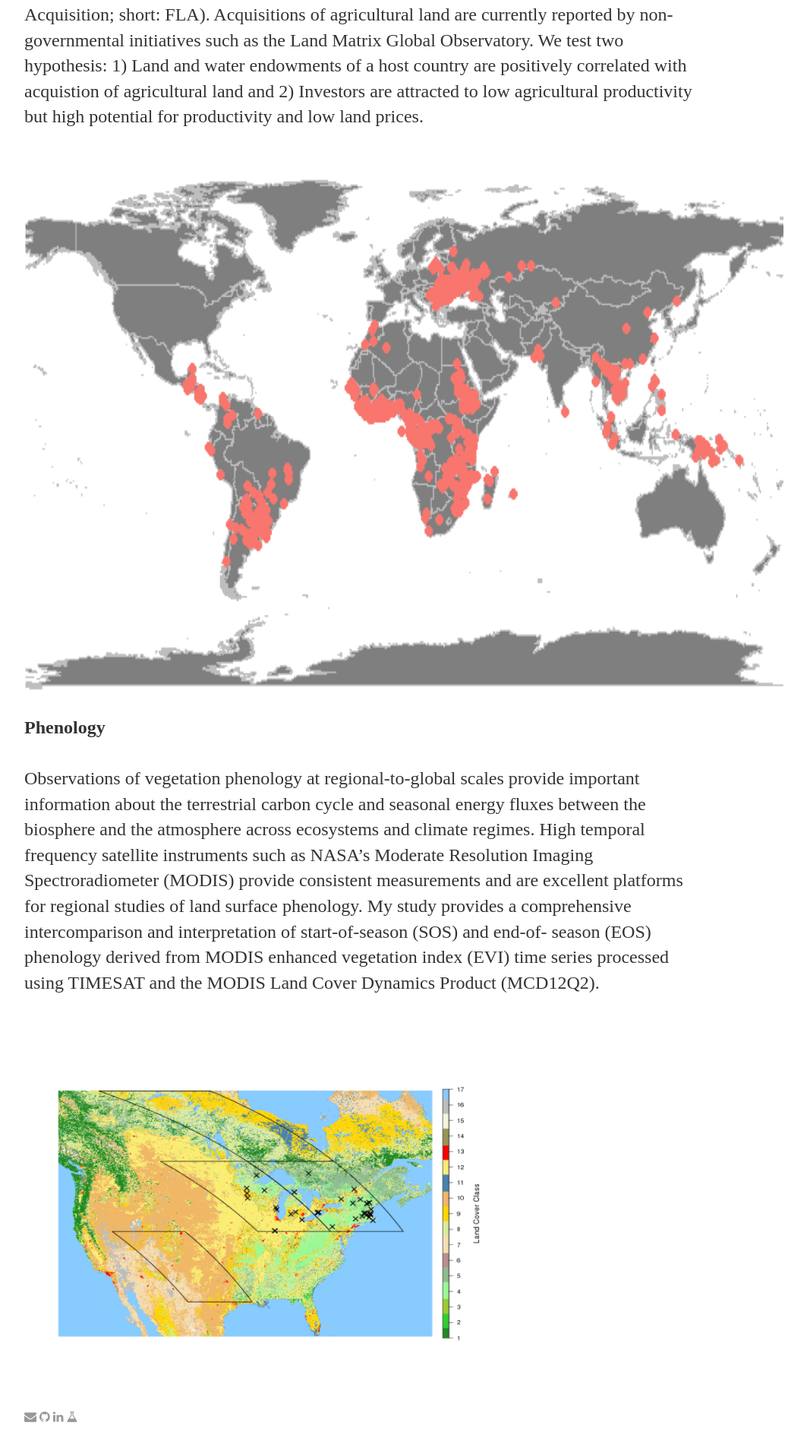
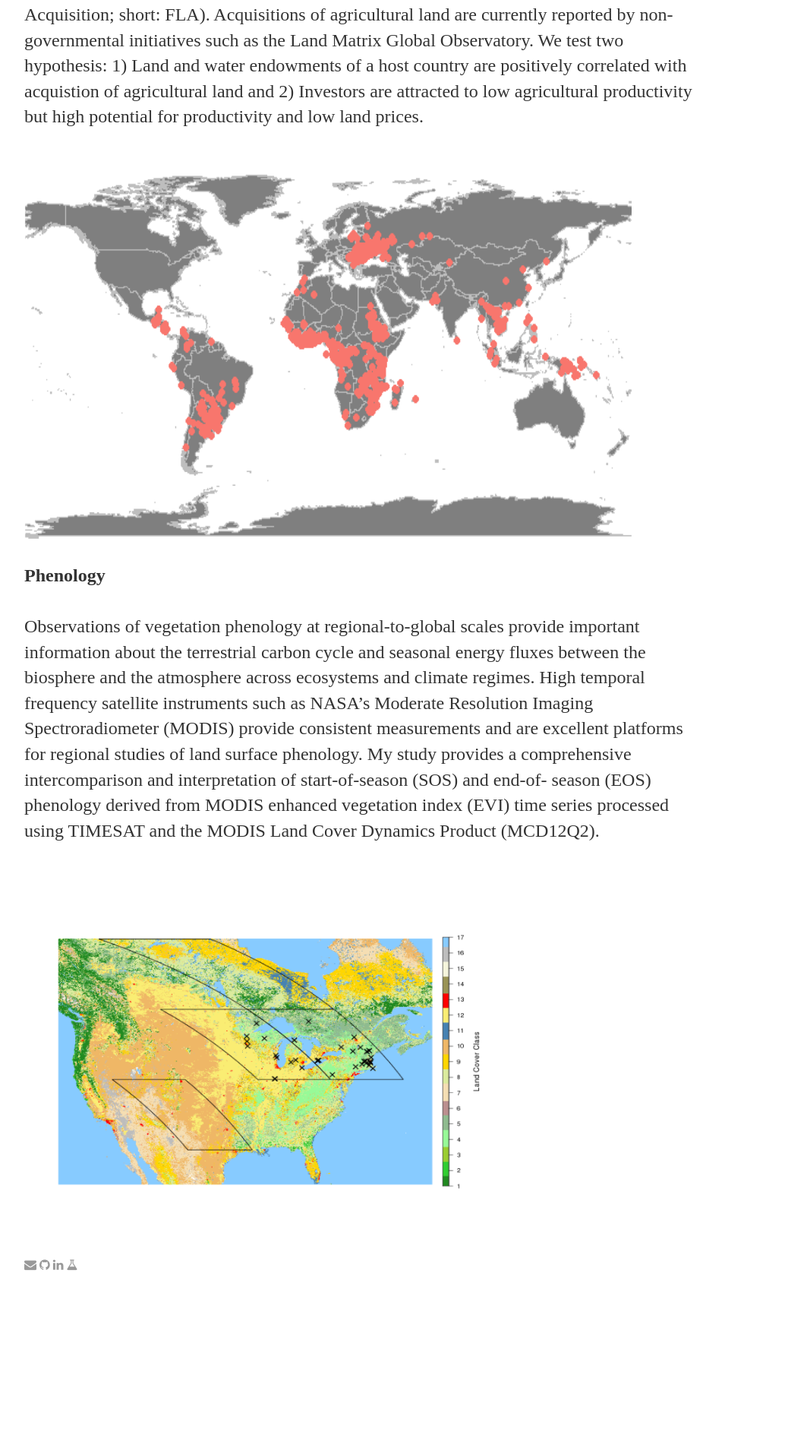
Before and after one commit to rkstan/rkstan.github.io, a Jekyll site: the page built from research/index.html, in a window 1280 px wide. Shown: the part 1140-3040 px from the top of the page at 76% size, without its empty margins (160-1223 px from the left). Built offline with Jekyll 4.4.1, drawn with Linux system fonts in a browser that asks for light colours; after the commit the page ends 2874 px from its top, so only the background shows below that.

Commit message:
Update index.html

```diff
--- a/research/index.html
+++ b/research/index.html
@@ -22,7 +22,7 @@
 			The increasing demand for food-, feed- fiber and fuel-production worldwide, driven by a growing world population and higher disposable per capita income, has led to expansion of agricultural production. One strategy to address this global challenge of increasing demand is to increase the number of foreign direct investments (FDI) in land (Foreign Land Acquisition; short: FLA). Acquisitions of agricultural land are currently reported by non-governmental initiatives such as the Land Matrix Global Observatory. We test two hypothesis: 1) Land and water endowments of a host country are positively correlated with acquistion of agricultural land and 2) Investors are attracted to low agricultural productivity but high potential for productivity and low land prices. <br>
 </p>
 <br>
-                        <img style="float: center;" src="../images/FLA.png" width="1000" height="700">
+                        <img style="float: center;" src="../images/FLA.png" width="800" height="500">
 
 </div>
 
```
